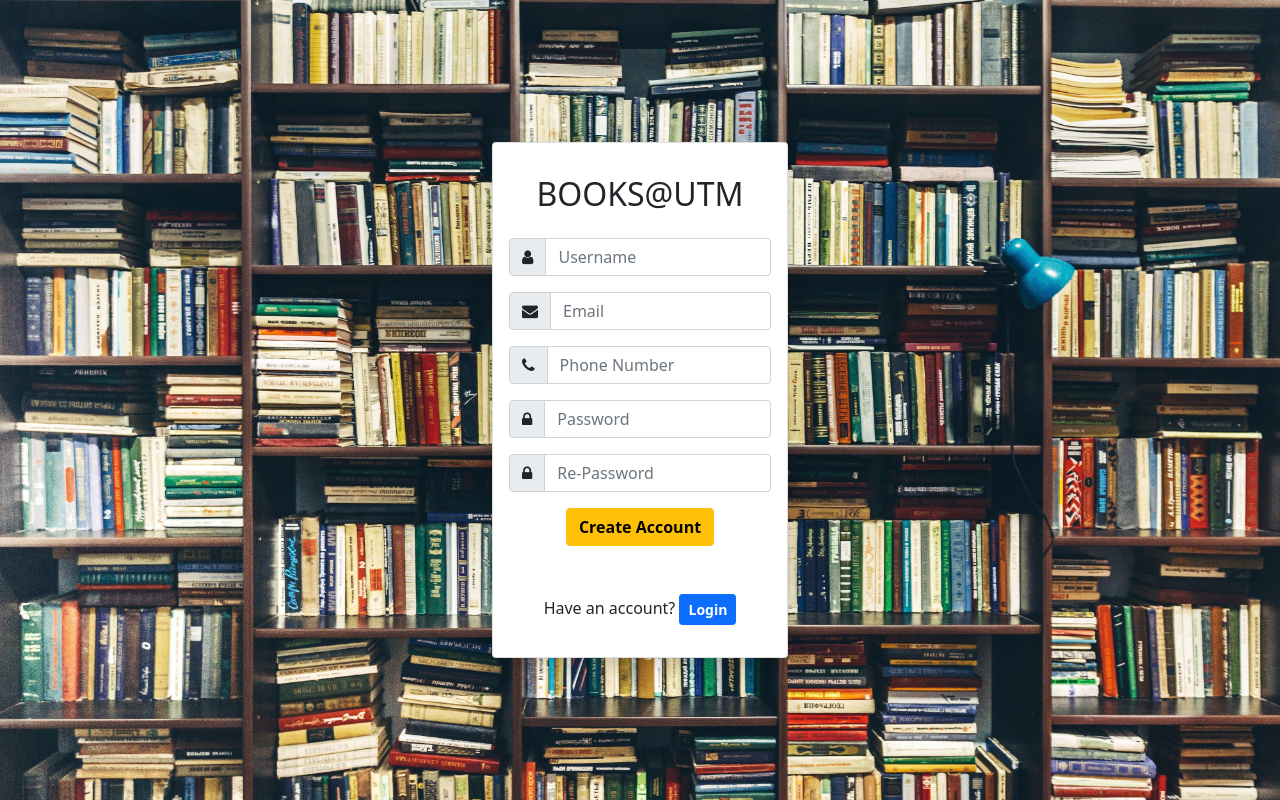
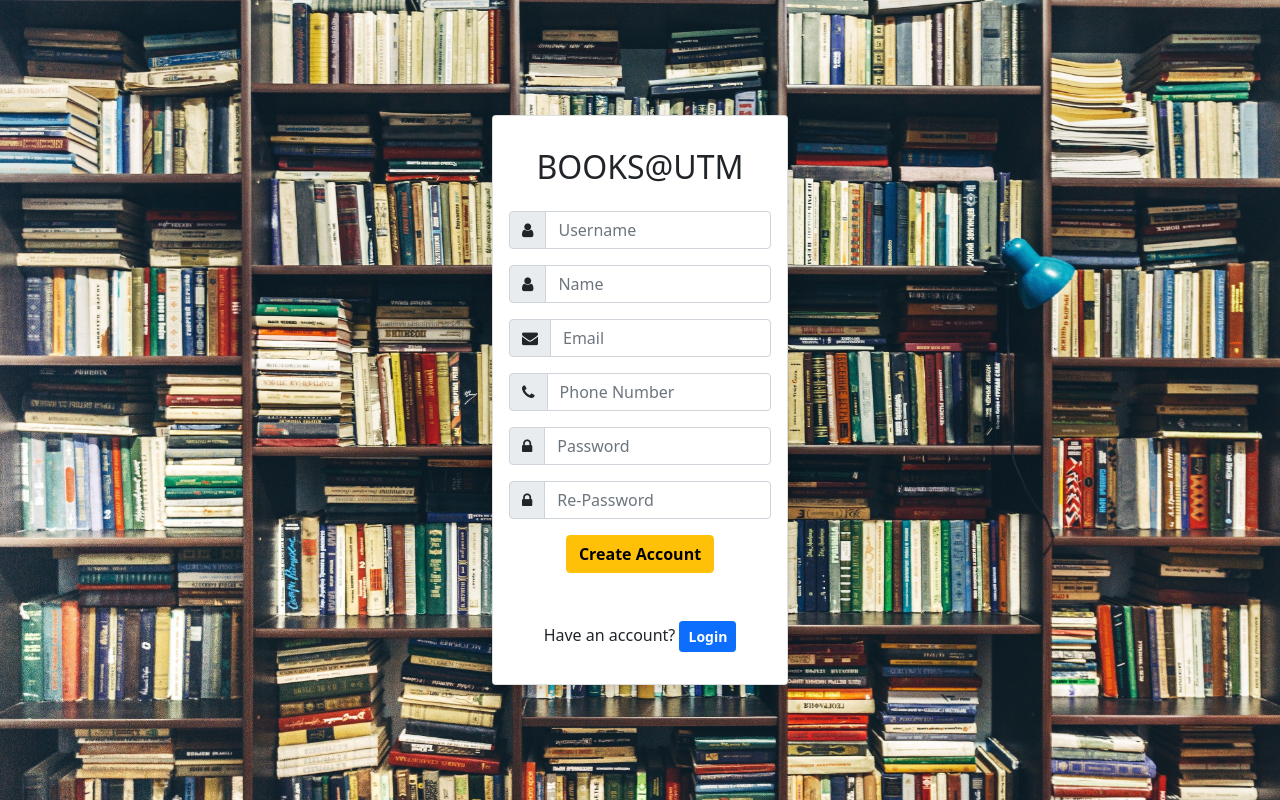
Before and after one commit to ShahadatAnik/Books-Sell-UTM-PHP-Webapp, a PHP site: page /signup.php in a window 1280 px wide. Run offline with PHP 8.4, Linux system fonts and the light colour scheme; some libraries are stand-ins or nearby versions.

Commit message:
signup added

```diff
--- a/signup.php
+++ b/signup.php
@@ -15,12 +15,15 @@ if (!$conn) {
 
 if (isset($_POST['submit'])) {
     $username = $_POST['username'];
+    $name = $_POST['name'];
+    $email = $_POST['email'];
+    $phone = $_POST['phone'];
     $password = $_POST['password'];
     $repassword = $_POST['repassword'];
     if ($username != "" && $password != "") {
         if ($password == $repassword) {
             $encpt_password = hash('sha256', $password);
-            $sql = "INSERT INTO users (username, password) VALUES ('$username', '$encpt_password')";
+            $sql = "INSERT INTO users (username, name, email, number, password) VALUES ('$username', '$name', '$email','$phone', '$encpt_password')";
             if (mysqli_query($conn, $sql)) {
                 echo "User Created Successfully";
                 header('location:login.php');
@@ -66,10 +69,14 @@ mysqli_close($conn);
                             <h2 class="card-title mt-3 mb-4 text-center">
                                 BOOKS@UTM
                             </h2>
-                            <form>
+                            <form method="post">
                                 <div class="form-group input-group flex-nowrap mb-3">
                                     <span class="input-group-text" id="addon-wrapping"><i class="fa fa-user" aria-hidden="true"></i></span>
                                     <input type="text" name="username" class="form-control" placeholder="Username" aria-label="Username" aria-describedby="addon-wrapping" required />
+                                </div>
+                                <div class="form-group input-group flex-nowrap mb-3">
+                                    <span class="input-group-text" id="addon-wrapping"><i class="fa fa-user" aria-hidden="true"></i></span>
+                                    <input type="text" name="name" class="form-control" placeholder="Name" aria-label="Name" aria-describedby="addon-wrapping" required />
                                 </div>
                                 <div class="form-group input-group flex-nowrap mb-3">
                                     <span class="input-group-text" id="addon-wrapping"><i class="fa fa-envelope" aria-hidden="true"></i></span>
@@ -88,7 +95,7 @@ mysqli_close($conn);
                                     <input type="password" name="repassword" class="form-control" placeholder="Re-Password" aria-label="Re-Password" aria-describedby="addon-wrapping" required />
                                 </div>
                                 <div class="form-group mb-5">
-                                    <button type="submit" class="btn btn-warning btn-block fw-bold">
+                                    <button type="submit" name="submit" class="btn btn-warning btn-block fw-bold">
                                         Create Account
                                     </button>
                                 </div>
```
